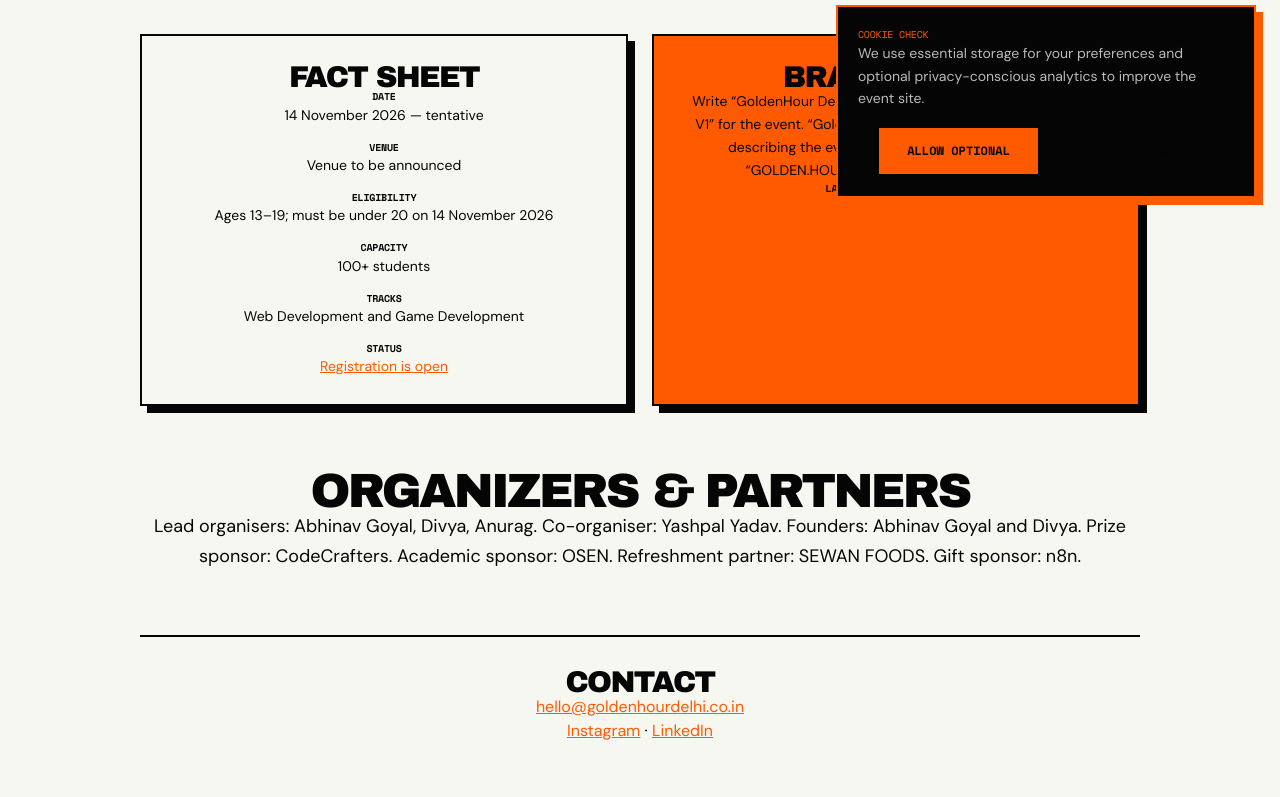
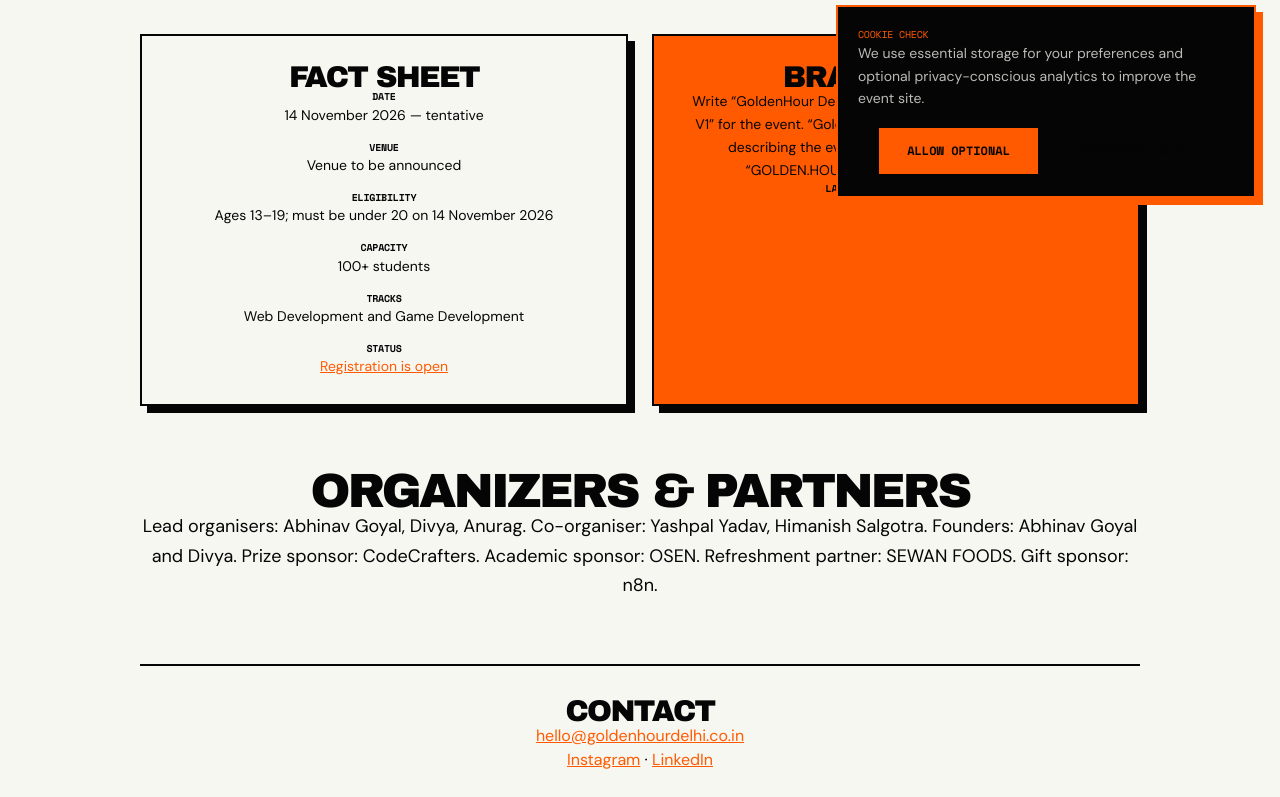
Before and after one commit to abhinav807/goldenhour, a Next.js app: page /about in a window 1280 px wide. Shown: the part 586-1383 px from the top of the page. Built offline with nearby package versions, Linux system fonts and the light colour scheme; no server answers.

Commit message:
feat: add Himanish as co-organizer

```diff
--- a/src/app/page.tsx
+++ b/src/app/page.tsx
@@ -105,7 +105,7 @@ export default function Home() {
                 <Image src="/yashpal.jpg" alt="Yashpal" fill className="object-cover object-top" sizes="(max-width: 768px) 100vw, 33vw" />
               </div>
               <div className="p-8 md:p-10 flex-grow flex flex-col justify-center">
-                <p className="font-space text-[10px] text-black/50 tracking-widest mb-4">CO-ORGANISER / 05</p>
+                <p className="font-space text-[10px] text-black/50 tracking-widest mb-4">CO-ORGANISER / 04</p>
                 <h3 className="font-archivo text-4xl md:text-5xl">YASHPAL<span className="text-sunset">.</span></h3>
               </div>
             </div>
@@ -116,7 +116,7 @@ export default function Home() {
                 <Image src="/himanish.jpg" alt="Himanish Salgotra" fill className="object-cover object-top" sizes="(max-width: 768px) 100vw, 400px" />
               </div>
               <div className="p-8 md:p-10 flex-grow flex flex-col justify-center">
-                <p className="font-space text-[10px] text-sunset tracking-widest mb-4">EVENT INCHARGE / 06</p>
+                <p className="font-space text-[10px] text-sunset tracking-widest mb-4">CO-ORGANISER / 05</p>
                 <h3 className="font-archivo text-4xl md:text-5xl text-offwhite">HIMANISH<br />SALGOTRA<span className="text-sunset">.</span></h3>
               </div>
             </div>
--- a/src/components/Organizers.tsx
+++ b/src/components/Organizers.tsx
@@ -19,6 +19,7 @@ const groups: Array<{ title: string; people: Person[]; tone: "dark" | "sunset" |
     tone: "sunset",
     people: [
       { num: "04", name: "YASHPAL YADAV", role: "CO-ORGANISER" },
+      { num: "05", name: "HIMANISH SALGOTRA", role: "CO-ORGANISER" },
     ],
   },
 ];
--- a/src/lib/event.ts
+++ b/src/lib/event.ts
@@ -34,8 +34,8 @@ export const eventConfig = {
   linkedinUrl: "https://www.linkedin.com/company/goldenhourdelhi/",
   founders: ["Abhinav Goyal", "Divya"],
   leadOrganizers: ["Abhinav Goyal", "Divya", "Anurag"],
-  coOrganizers: ["Yashpal Yadav"],
-  lastUpdated: "2026-10-06",
+  coOrganizers: ["Yashpal Yadav", "Himanish Salgotra"],
+  lastUpdated: "2026-10-19",
 } as const;
 
 export const faqItems = [
```
